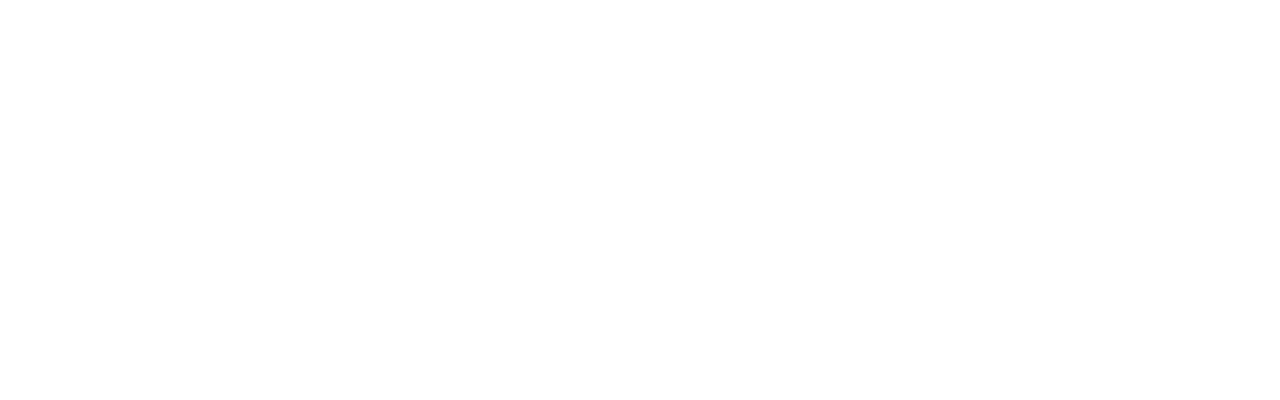
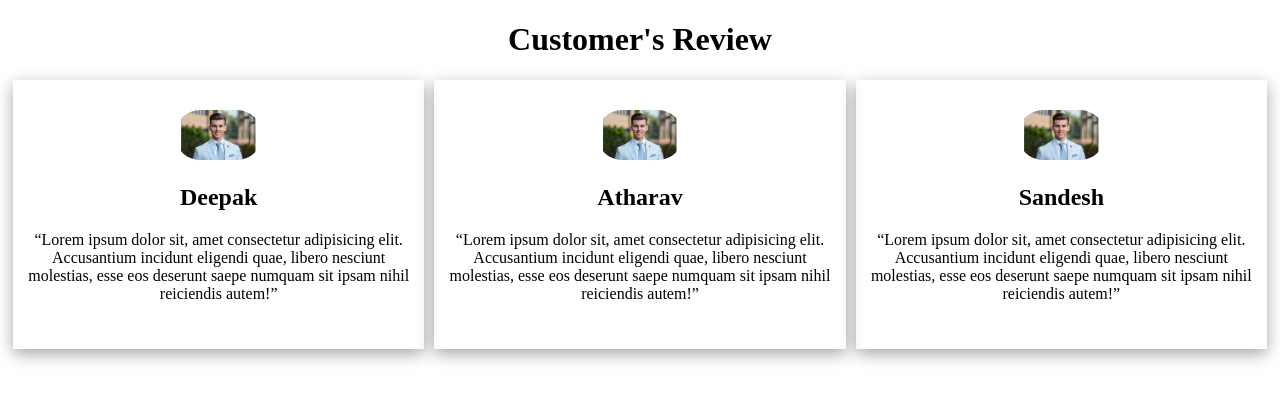
Before and after one commit to sandy0637R/FoodOutlet, a plain HTML site: page index.html in a window 1280 px wide. Drawn offline with nearby package versions, Linux system fonts and the light colour scheme.

Commit message:
comppleted review section

```diff
--- a/index.html
+++ b/index.html
@@ -3,11 +3,58 @@
 <head>
     <meta charset="UTF-8">
     <meta name="viewport" content="width=device-width, initial-scale=1.0">
-    <title>FOOD OUTLET
-
-    </title>
+    <title>FOOD OUTLET</title>
+    <!-- <link rel="stylesheet" href="owlcarousel/owl.carousel.min.css">
+    <link rel="stylesheet" href="owlcarousel/owl.theme.default.min.css"> -->
+    <!-- <script src="https://cdnjs.cloudflare.com/ajax/libs/jquery/3.7.1/jquery.min.js" integrity="sha512-v2CJ7UaYy4JwqLDIrZUI/4hqeoQieOmAZNXBeQyjo21dadnwR+8ZaIJVT8EE2iyI61OV8e6M8PP2/4hpQINQ/g==" crossorigin="anonymous" referrerpolicy="no-referrer"></script> -->
+    <script src="https://cdnjs.cloudflare.com/ajax/libs/owl-carousel/1.3.3/owl.carousel.min.js" integrity="sha512-9CWGXFSJ+/X0LWzSRCZFsOPhSfm6jbnL+Mpqo0o8Ke2SYr8rCTqb4/wGm+9n13HtDE1NQpAEOrMecDZw4FXQGg==" crossorigin="anonymous" referrerpolicy="no-referrer"></script>
+    <style>
+        /* Deepak's design */
+        .customer_title {
+        text-align: center;
+        }
+        .customer_opt_slide{
+            display: flex;
+            text-align: center;
+        }
+        .item {
+            padding: 30px 7px;
+            margin: 0 5px;
+            box-shadow: rgba(0, 0, 0, 0.35) 0px 5px 15px;
+        }
+        .item img {
+            border-radius: 100px;
+        }
+        /* Deepak's design end */
+    </style>
 </head>
-<body>
-
-</body>
+    <!-- Deepak's review section -->
+    <div class="review">
+        <div class="customer_title">
+            <h1>Customer's Review</h1>
+        </div>
+        <div class="customer_opt_slide">
+            <div class="item">
+                <img src="./assets/1-change1.jpg" alt="" height="50">
+                <h2>Deepak</h2>
+                <p><q>Lorem ipsum dolor sit, amet consectetur adipisicing elit. Accusantium incidunt eligendi quae, libero nesciunt molestias, esse eos deserunt saepe numquam sit ipsam nihil reiciendis autem!</q></p>
+            </div>
+            <div class="item">
+                <img src="./assets/1-change1.jpg" alt="" height="50">
+                <h2>Atharav</h2>
+                <p><q>Lorem ipsum dolor sit, amet consectetur adipisicing elit. Accusantium incidunt eligendi quae, libero nesciunt molestias, esse eos deserunt saepe numquam sit ipsam nihil reiciendis autem!</q></p>
+            </div>
+            <div class="item">
+                <img src="./assets/1-change1.jpg" alt="" height="50">
+                <h2>Sandesh</h2>
+                <p><q>Lorem ipsum dolor sit, amet consectetur adipisicing elit. Accusantium incidunt eligendi quae, libero nesciunt molestias, esse eos deserunt saepe numquam sit ipsam nihil reiciendis autem!</q></p>
+            </div>
+            <!-- <div class="item">
+                <h2>Ajit</h2>
+                <p><q>Lorem ipsum dolor sit, amet consectetur adipisicing elit. Accusantium incidunt eligendi quae, libero nesciunt molestias, esse eos deserunt saepe numquam sit ipsam nihil reiciendis autem!</q></p>
+            </div> -->
+        </div>
+    </div>
+    <!-- Deepak's review end -->
+    </script>
 </html>
```
Also changed, not shown: assets/1-change1.jpg (added).
